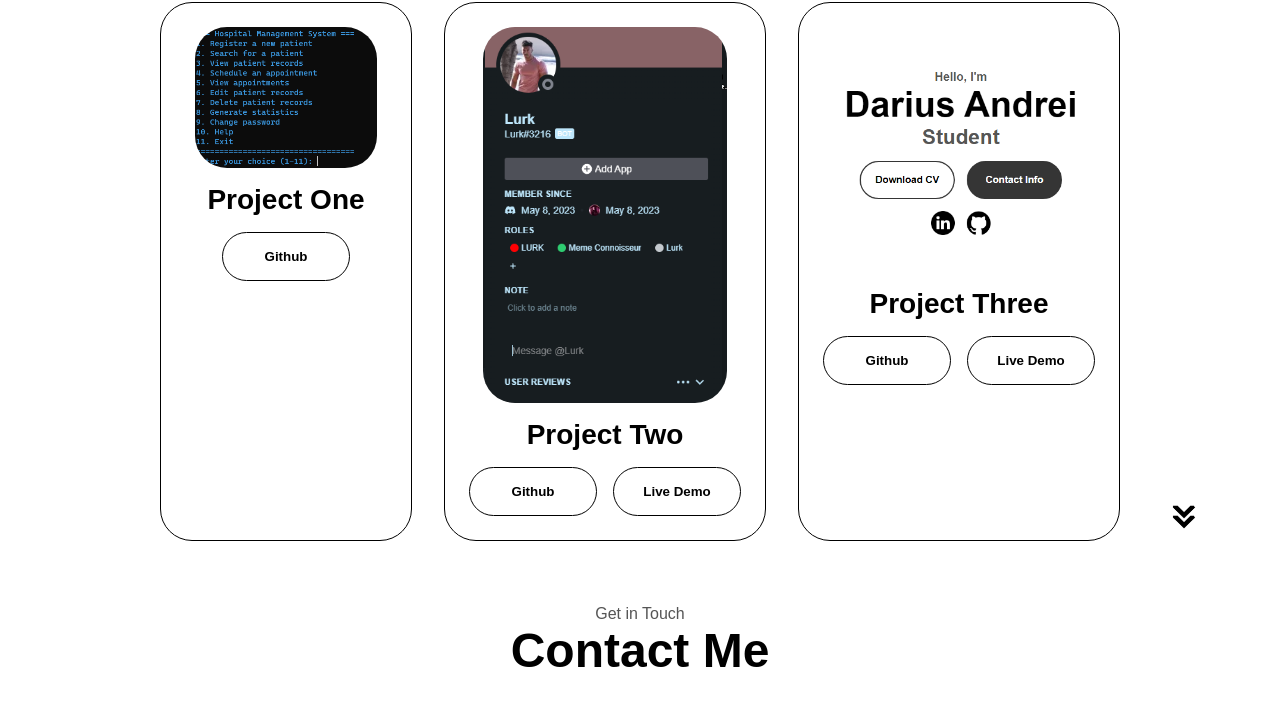
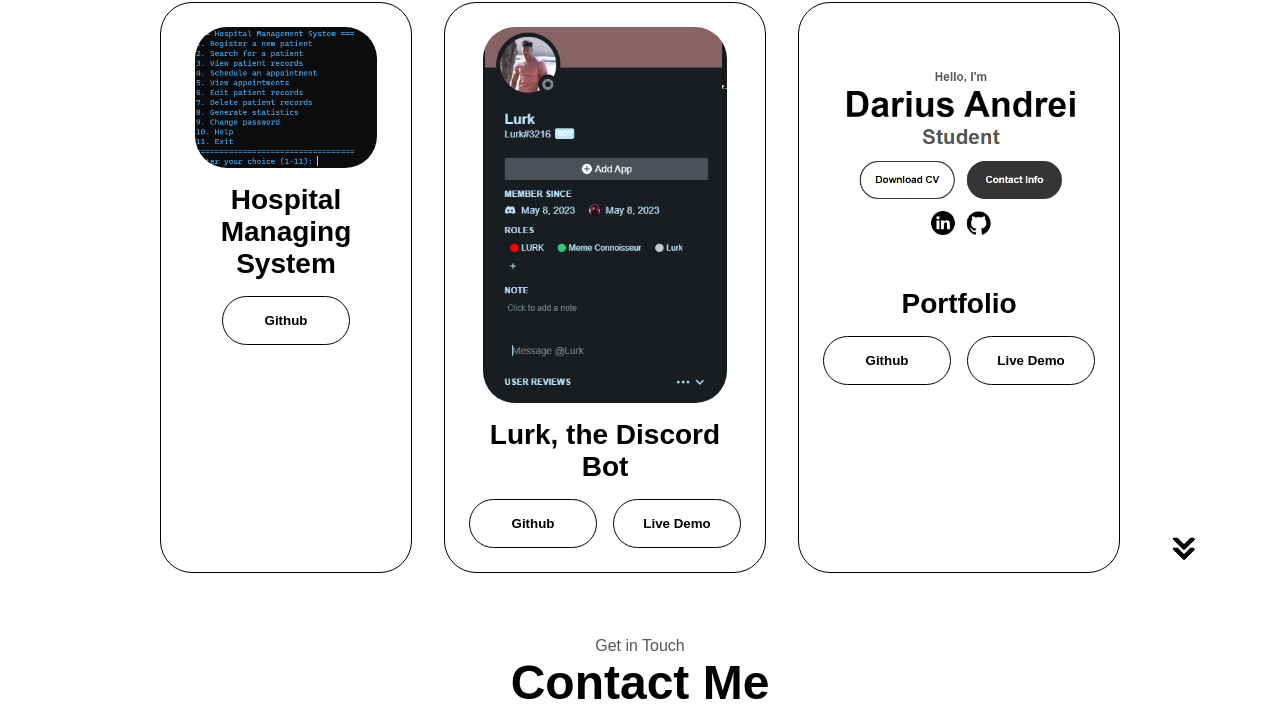
Before and after one commit to Druuxd/Portfolio, a plain HTML site: page index.html in a window 1280 px wide. Shown: the part 2567-3274 px from the top of the page. Drawn offline with Linux system fonts and the light colour scheme; a web font is replaced by a local one.

Commit message:
Update index.html

```diff
--- a/index.html
+++ b/index.html
@@ -294,7 +294,9 @@
                 class="project-img"
               />
             </div>
-            <h2 class="skills-sub-title project-title">Project One</h2>
+            <h2 class="skills-sub-title project-title">
+              Hospital Managing System
+            </h2>
             <div class="btn-container">
               <button
                 class="btn btn-color-2 project-btn"
@@ -312,7 +314,9 @@
                 class="project-img"
               />
             </div>
-            <h2 class="skills-sub-title project-title">Project Two</h2>
+            <h2 class="skills-sub-title project-title">
+              Lurk, the Discord Bot
+            </h2>
             <div class="btn-container">
               <button
                 class="btn btn-color-2 project-btn"
@@ -336,7 +340,7 @@
                 class="project-img"
               />
             </div>
-            <h2 class="skills-sub-title project-title">Project Three</h2>
+            <h2 class="skills-sub-title project-title">Portfolio</h2>
             <div class="btn-container">
               <button
                 class="btn btn-color-2 project-btn"
```
